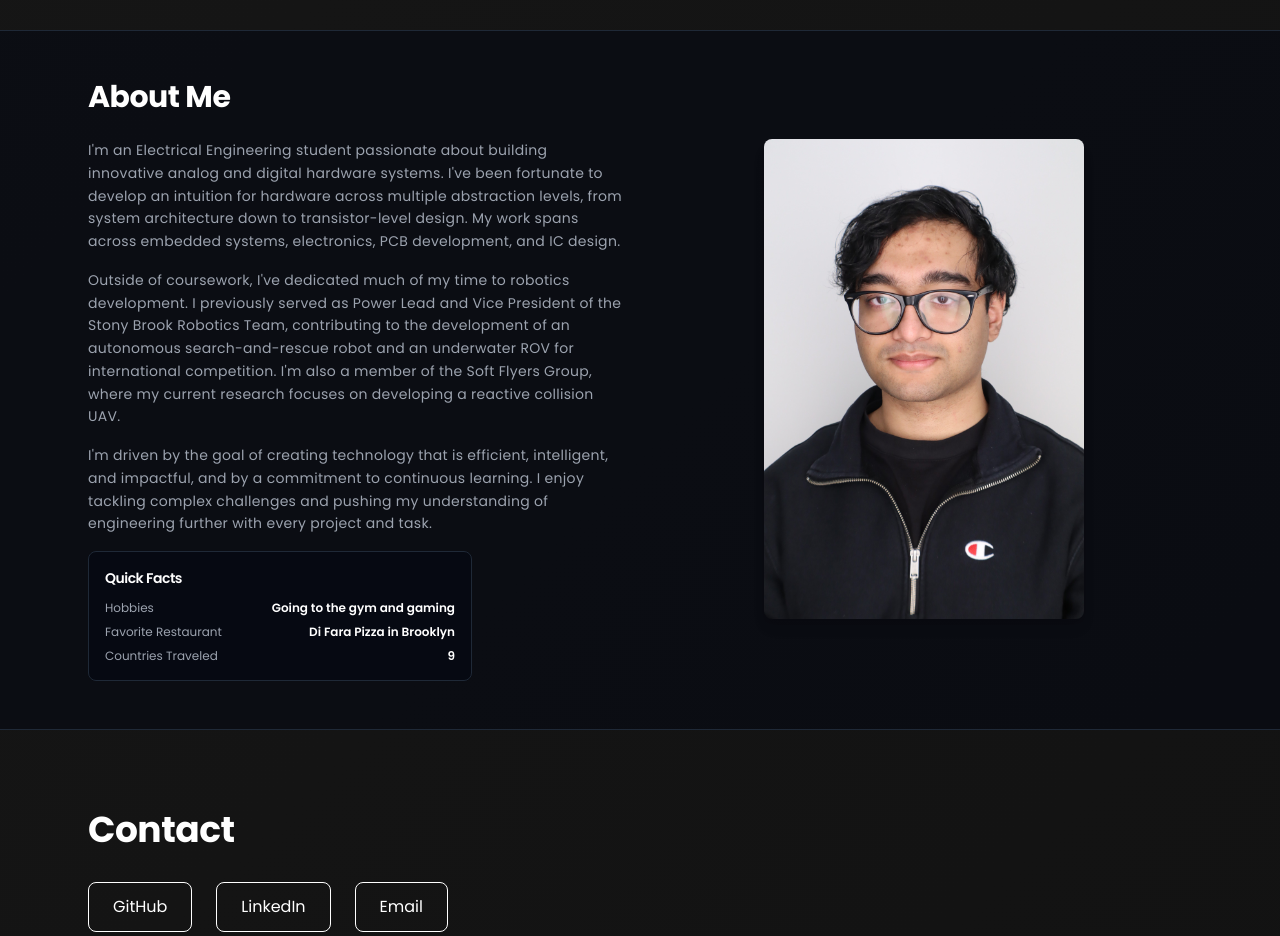
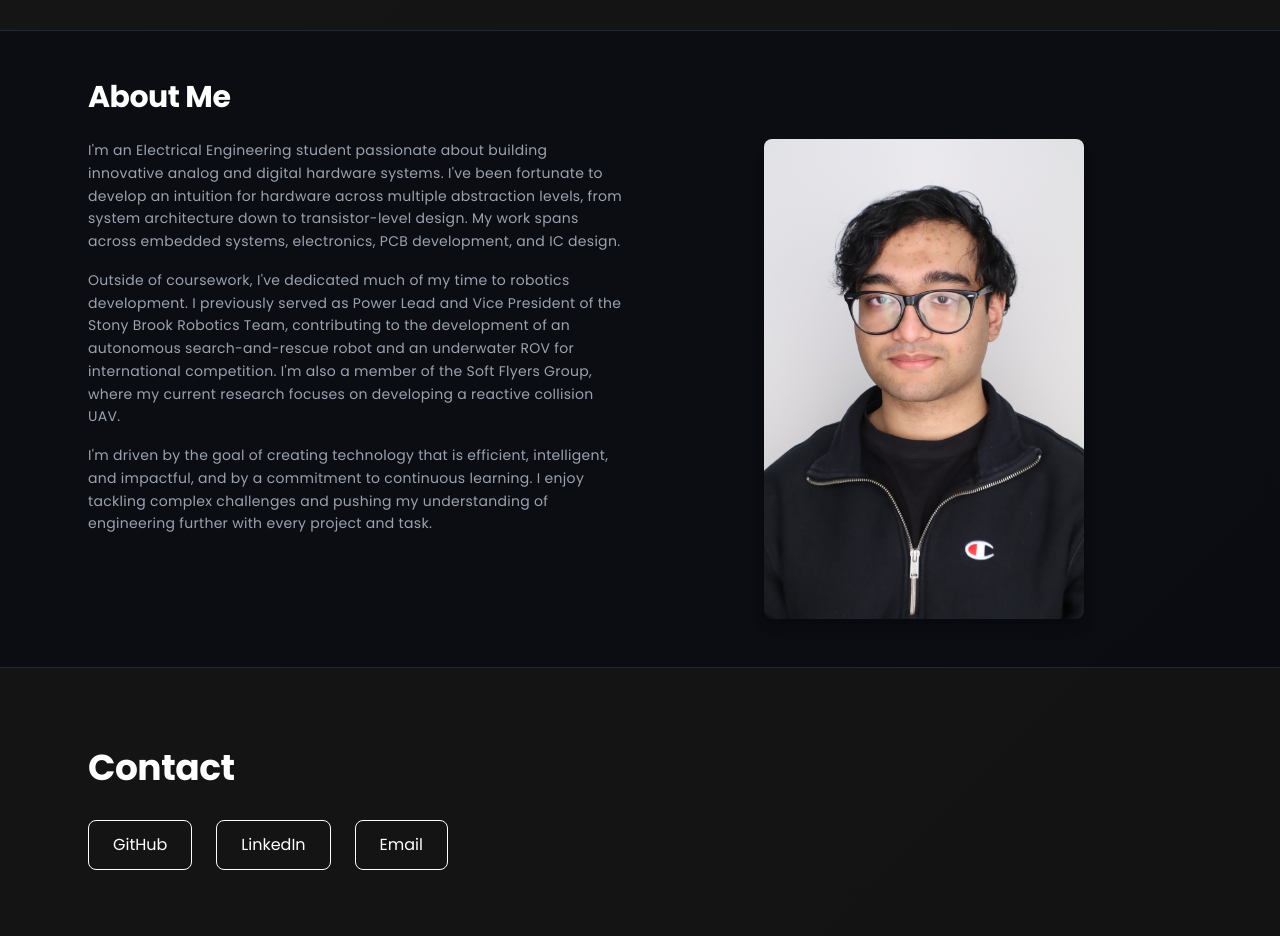
Before and after one commit to arhaamhossain/ARX, a Next.js app: page /ARX/ in a window 1280 px wide. Shown: the part 6220-7156 px from the top of the page. Built offline with nearby package versions, Linux system fonts and the light colour scheme.

Commit message:
Remove Quick Facts section from About Me

```diff
--- a/pages/index.tsx
+++ b/pages/index.tsx
@@ -775,7 +775,6 @@ export default function Home() {
         <div className="max-w-6xl mx-auto px-6">
         <h2 className="text-3xl font-bold mb-6 text-white">About Me</h2>
         <div className="grid md:grid-cols-2 gap-8">
-          <div className="space-y-4">
           <div className="space-y-4 text-gray-400 text-sm leading-relaxed">
             <p>
               I&apos;m an Electrical Engineering student passionate about building innovative analog and digital hardware systems. I&apos;ve been fortunate to develop an intuition for hardware across multiple abstraction levels, from system architecture down to transistor-level design. My work spans across embedded systems, electronics, PCB development, and IC design.
@@ -786,24 +785,6 @@ export default function Home() {
             <p>
               I&apos;m driven by the goal of creating technology that is efficient, intelligent, and impactful, and by a commitment to continuous learning. I enjoy tackling complex challenges and pushing my understanding of engineering further with every project and task.
             </p>
-            </div>
-            <div className="border border-gray-800 rounded-lg p-4 bg-gray-950/50 backdrop-blur max-w-sm">
-              <h3 className="text-white font-semibold mb-3 text-sm">Quick Facts</h3>
-              <div className="space-y-2 text-gray-400 text-xs">
-                <div className="flex justify-between">
-                  <span>Hobbies</span>
-                  <span className="text-white font-semibold">Going to the gym and gaming</span>
-                </div>
-                <div className="flex justify-between">
-                  <span>Favorite Restaurant</span>
-                  <span className="text-white font-semibold">Di Fara Pizza in Brooklyn</span>
-                </div>
-                <div className="flex justify-between">
-                  <span>Countries Traveled</span>
-                  <span className="text-white font-semibold">9</span>
-                </div>
-              </div>
-            </div>
           </div>
           <div className="flex items-start justify-center">
             <img
```
Lines whose indentation alone changed are shown as unchanged.
